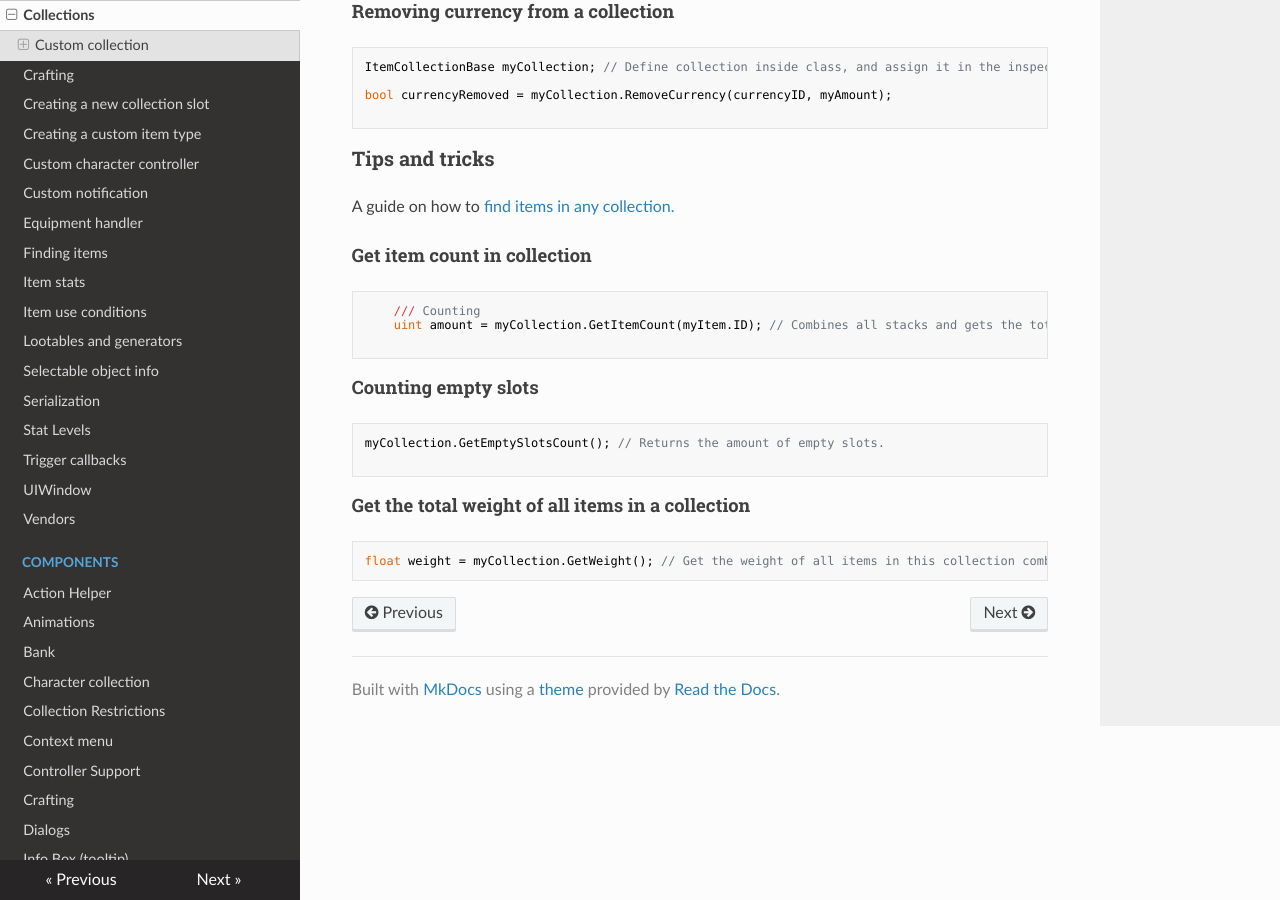
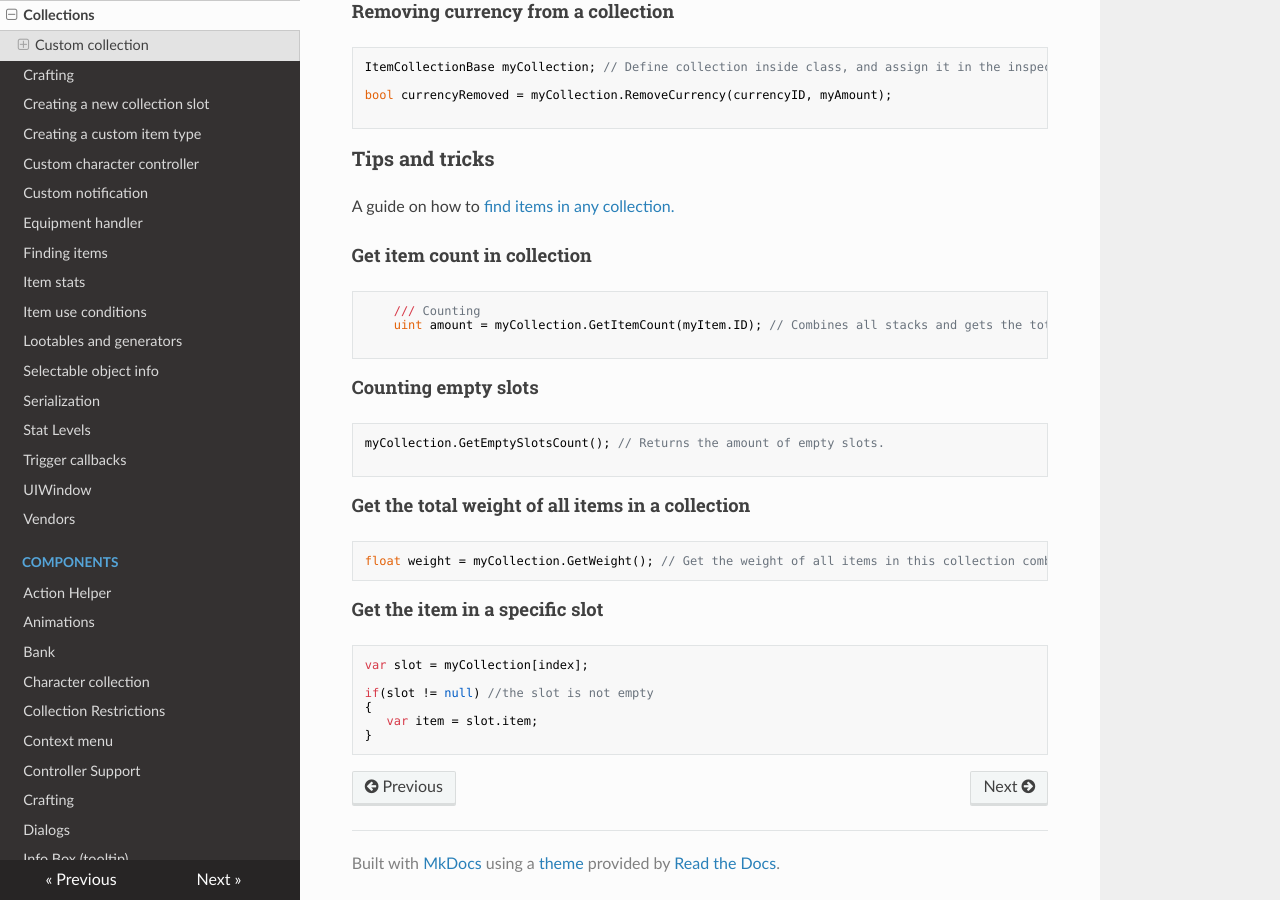
Before and after one commit to devdogio/Inventory-Pro-Docs, an MkDocs documentation site: the page built from docs/API/Collections.md, in a window 1280 px wide and 900 px high, scrolled down 1505 px. Built offline with MkDocs 1.6.1, drawn with Linux system fonts in a browser that asks for light colours; nearby versions of some CDN libraries.

Commit message:
Added a collection tip

````diff
--- a/docs/API/Collections.md
+++ b/docs/API/Collections.md
@@ -102,3 +102,14 @@ myCollection.GetEmptySlotsCount(); // Returns the amount of empty slots.
 ```csharp
 float weight = myCollection.GetWeight(); // Get the weight of all items in this collection combined.
 ```
+
+#### Get the item in a specific slot
+
+```csharp
+var slot = myCollection[index];
+
+if(slot != null) //the slot is not empty
+{
+   var item = slot.item;
+}
+```
````
